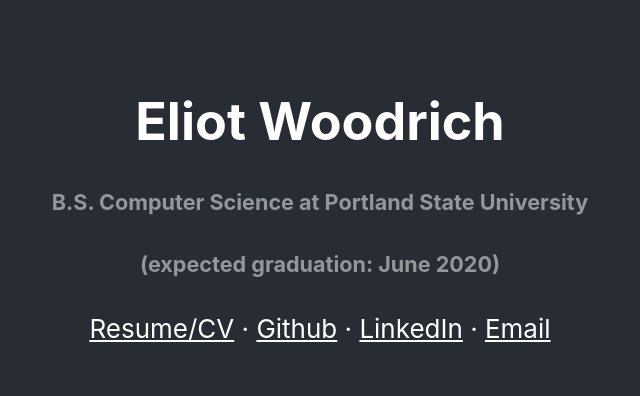
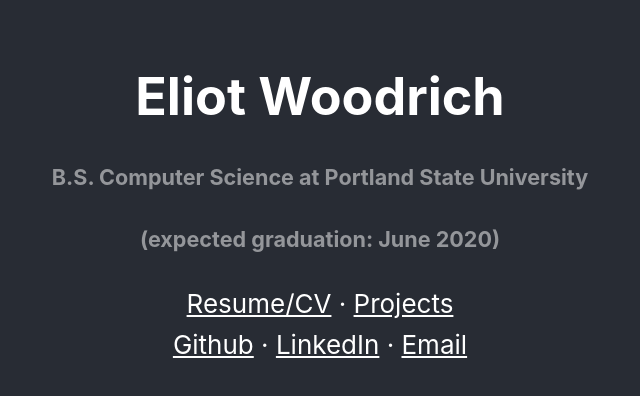
Before and after one commit to ekwoodrich/ekwoodrich.com, a React (Create React App) app: page / in a window 1280 px wide. Shown: the top 396 px of the page, without its empty margins (320-960 px from the left). Built offline with nearby package versions, Linux system fonts and the light colour scheme.

Commit message:
Began adding portfolio elements.

```diff
--- a/package.json
+++ b/package.json
@@ -5,6 +5,7 @@
   "dependencies": {
     "react": "^16.12.0",
     "react-dom": "^16.12.0",
+    "react-router": "^5.1.2",
     "react-scripts": "3.2.0"
   },
   "scripts": {
--- a/src/App.css
+++ b/src/App.css
@@ -17,6 +17,9 @@
   font-size: calc(10px + 2vmin);
   color: white;
 }
+.linkItem {
+  padding: 10px;
+}
 h3,
 h5 {
   opacity: 0.5;
--- a/src/App.js
+++ b/src/App.js
@@ -7,14 +7,21 @@
       <h1>Eliot Woodrich</h1>
       <h5>B.S. Computer Science at Portland State University</h5>
       <h5>(expected graduation: June 2020)</h5>
+      <div>
         <a href="https://storage.googleapis.com/ekwoodrich/EliotWoodrichLinkedIn.pdf">
           Resume/CV
         </a>{' '}
         &#183;&nbsp;
+        <a href="/portfolio">Projects</a>
+      </div>
+      <div class="linkItem">
         <a href="https://github.com/ekwoodrich">Github</a> &#183;&nbsp;
-      <a href="https://www.linkedin.com/in/eliot-woodrich-a83459bb">LinkedIn</a>
+        <a href="https://www.linkedin.com/in/eliot-woodrich-a83459bb">
+          LinkedIn
+        </a>
         &nbsp;&#183;&nbsp;
         <a href="mailto:eliot@woodrich.com">Email</a>
+      </div>
     </div>
   );
 }
```
Also changed, not shown: 1 other file (tests, documents, lock files or other folders). Lines whose indentation alone changed are shown as unchanged.
